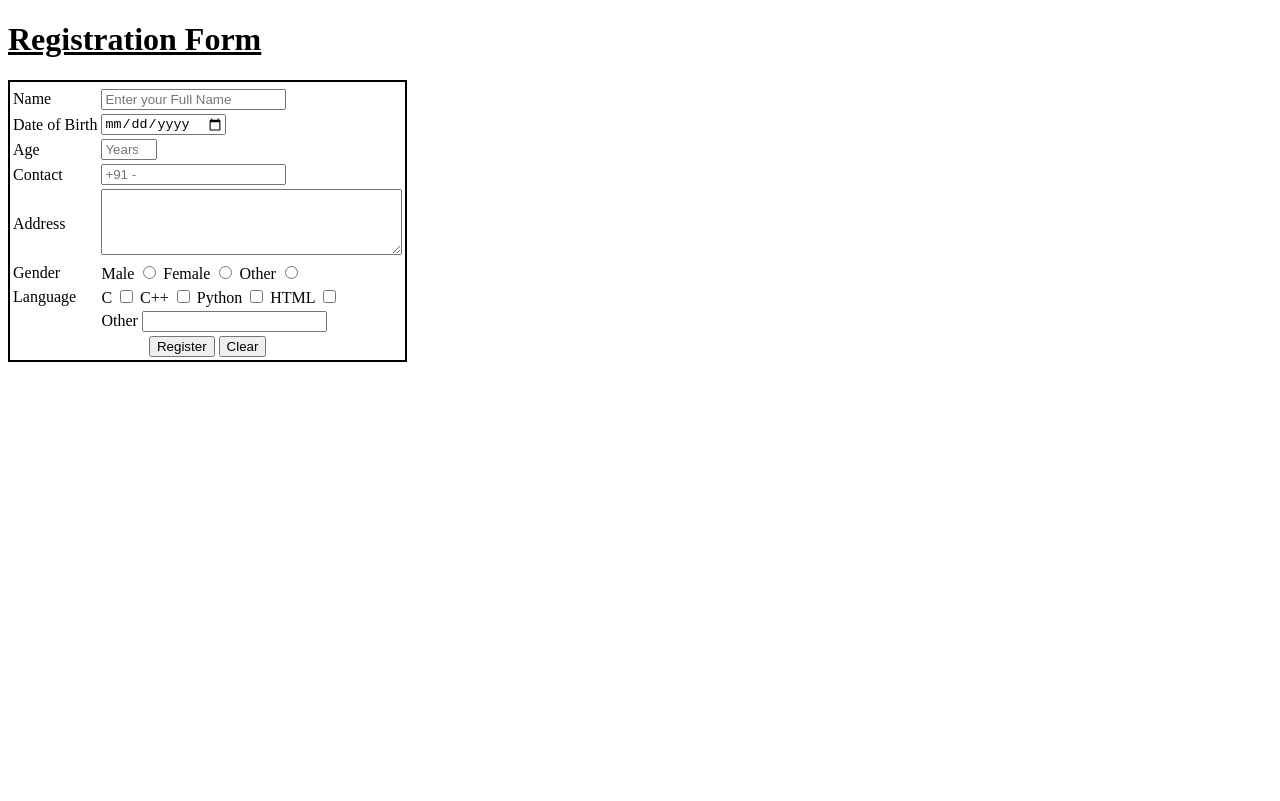
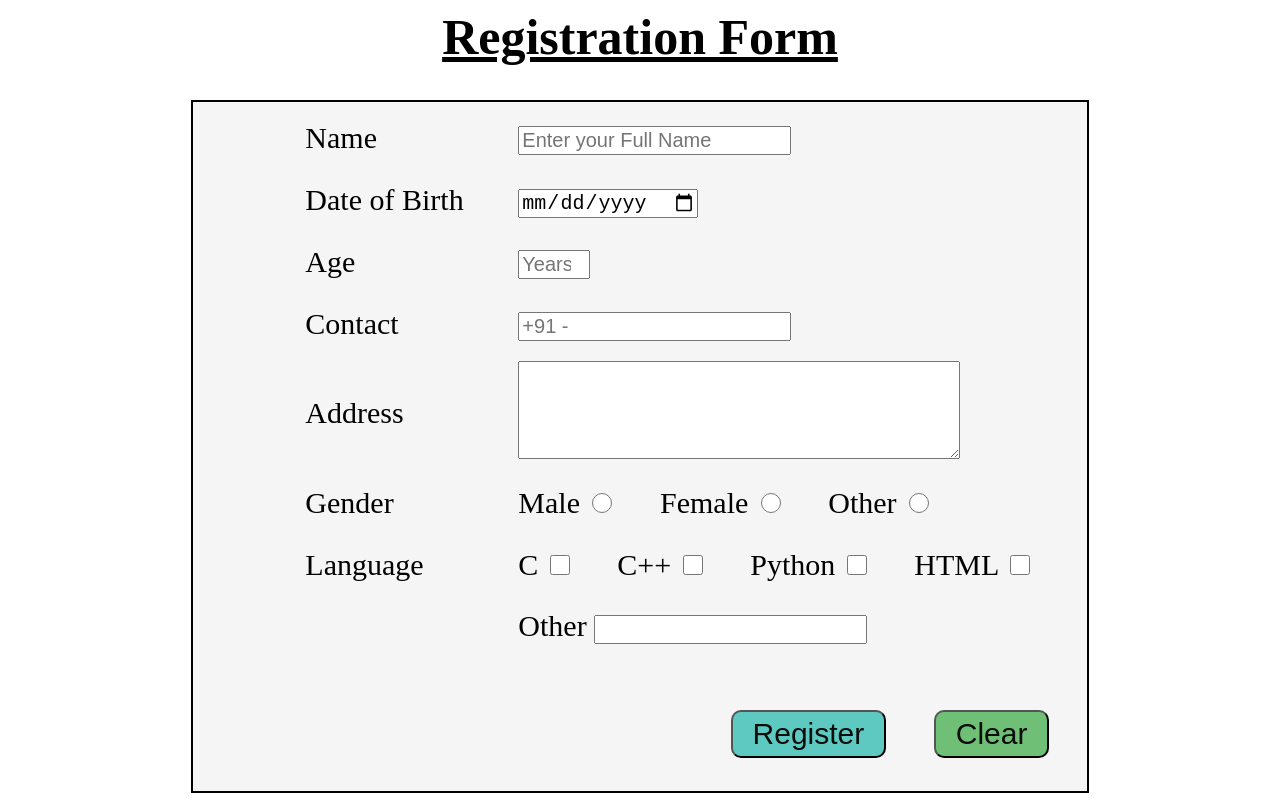
Before and after one commit to harshchouhan3122/Registration_Form, a plain HTML site: page index.html in a window 1280 px wide. Drawn offline with Linux system fonts and the light colour scheme.

Commit message:
First Commit

```diff
--- a/index.html
+++ b/index.html
@@ -5,7 +5,7 @@
     <meta http-equiv="X-UA-Compatible" content="IE=edge">
     <meta name="viewport" content="width=device-width, initial-scale=1.0">
     <title>Entry Form</title>
-    <link rel="stylesheet" href="./styles1.css">
+    <link rel="stylesheet" href="./styles.css">
 
 </head>
 <body>
```
